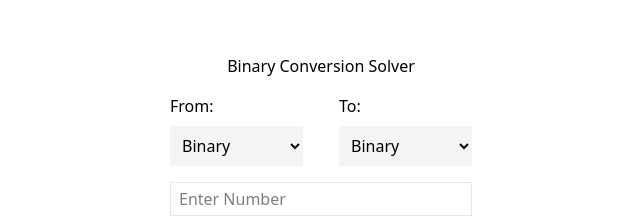
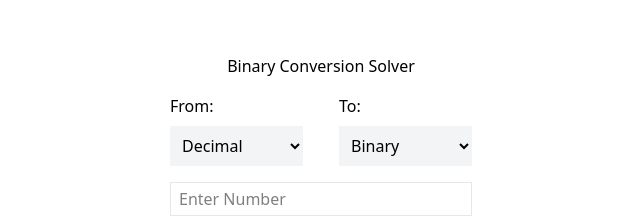
Before and after one commit to johnbhd/binary-conversion-solver, a React (Vite) app: page / in a window 1280 px wide. Shown: the part 197-415 px from the top of the page, without its empty margins (319-959 px from the left). Built offline with nearby package versions, Linux system fonts and the light colour scheme.

Commit message:
selection option manipulation. Jesus loves you bro - Matthew 11:28

```diff
--- a/src/App.jsx
+++ b/src/App.jsx
@@ -5,6 +5,7 @@ import formSubmit from "./hooks/formSubmit"
 function App() {
   const {
     submit,
+    baseOptions,
     handleChange,
     handleSubmit,
     form
@@ -14,6 +15,7 @@ function App() {
     <MainLayout submit = {submit}>
       <Home
         submit = {submit}
+        baseOptions = {baseOptions}
         handleChange={handleChange}
         handleSubmit={handleSubmit}
         form={form}
--- a/src/components/ShowAnswer.jsx
+++ b/src/components/ShowAnswer.jsx
@@ -1,7 +1,8 @@
 import React from 'react'
 
 function ShowAnswer({ submit }) {
-  let num = Number(submit)
+  console.log(submit)
+  let num = Number(submit.number)
   let base = 2
 
 
@@ -13,6 +14,7 @@ function ShowAnswer({ submit }) {
       binary = (localNum % base) + binary
       localNum = Math.floor(localNum / base)
     }
+    //binary = localNum.toString(2)
 
     return binary
   }
@@ -39,7 +41,7 @@ function ShowAnswer({ submit }) {
 
   return (
     <div className='space-y-3'>
-        <p><span className='font-semibold'>Answer:</span>{decimalToBinary()}</p>
+        <p><span className='font-semibold'>Answer: </span>{decimalToBinary()}</p>
         <h2  className='font-semibold'>Solution:  </h2>
         <div className='px-2'>
             {solutionBinary()}
--- a/src/hooks/formSubmit.js
+++ b/src/hooks/formSubmit.js
@@ -1,30 +1,35 @@
 import React, { useState } from 'react'
 
 export default function formSubmit() {
+    const baseOptions = ["decimal", "binary", "octal", "hexadecimal"]
+
     const [form, setForm] = useState({
-        number: "",
-        base: ""
+      number: "",
+      fromBase: baseOptions[0],
+      toBase: baseOptions[1]
     })
 
     const [submit, setSubmit] = useState({
-         number: ""
+      number: ""
     })
 
     const handleChange = (e) => {
-        setForm({
-        ...form,
-        [e.target.name] : e.target.value
-        })
+      const { name, value } = e.target
+        setForm(prev => ({
+          ...prev,
+          [name] : value
+        }))
     }
 
     const handleSubmit = (e) => {
         e.preventDefault()
-        setSubmit(form.number)
+        setSubmit(form)
     }
 
 
   return {
     submit,
+    baseOptions,
     handleChange,
     handleSubmit,
     form
--- a/src/pages/Home.jsx
+++ b/src/pages/Home.jsx
@@ -1,6 +1,6 @@
 import ShowAnswer from "../components/showAnswer"
 
-function Home({submit, handleChange, handleSubmit, form}) {
+function Home({submit, baseOptions, handleChange, handleSubmit, form}) {
 
   return (
     <div className="max-w-xl m-auto space-y-4">
@@ -8,23 +8,37 @@ function Home({submit, handleChange, handleSubmit, form}) {
             <div className="flex  gap-9">
                 <div className="flex flex-col gap-y-2 w-full">
                 <label>From:</label>
-                <select id="" className="bg-gray-100 p-2  cursor-pointer outline-0">
-                    <option value="">Binary</option>
-                    <option value="">Decimal</option>
-                    <option value="">Octal</option>
-                    <option value="">Hexadecimal</option>
+                <select
+                    onChange={handleChange}
+                    name="fromBase"
+                    value={form.formBase}
+                    className="bg-gray-100 p-2 cursor-pointer outline-0"
+                >
+                    {baseOptions
+                    .filter(option => option !== form.toBase)
+                    .map(option => (
+                        <option key={option} value={option}>
+                            {option.charAt(0).toUpperCase() + option.slice(1)}
+                        </option>
+                    ))}
                 </select>
                 </div>
-
                 <div className="flex flex-col gap-y-2 w-full">
                 <label>To:</label>
-                <select id="" className="bg-gray-100 p-2  cursor-pointer outline-0">
-                    <option value="">Binary</option>
-                    <option value="">Decimal</option>
-                    <option value="">Octal</option>
-                    <option value="">Hexadecimal</option>
+                <select
+                    onChange={handleChange}
+                    name="toBase"
+                    value={form.toBase}
+                    className="bg-gray-100 p-2 cursor-pointer outline-0"
+                >
+                    {baseOptions
+                    .filter(option => option !== form.fromBase)
+                    .map(option => (
+                        <option key={option} value={option}>
+                            {option.charAt(0).toUpperCase() + option.slice(1)}
+                        </option>
+                    ))}
                 </select>
-
                 </div>
             </div>
             <div className="flex flex-col gap-y-4">
@@ -37,7 +51,6 @@ function Home({submit, handleChange, handleSubmit, form}) {
                         placeholder="Enter Number"
                         className="px-2 border outline-0 py-1 border-gray-200 w-full"
                     />
-
                 </div>
                 <button className="bg-blue-200 p-1 rounded-lg cursor-pointer" type="submit">Calculate</button>
             </div>
```
Also changed, not shown: src/hooks/useConversion.js (added), src/utils/conversion.js (added), 1 other file (tests, documents, lock files or other folders).
